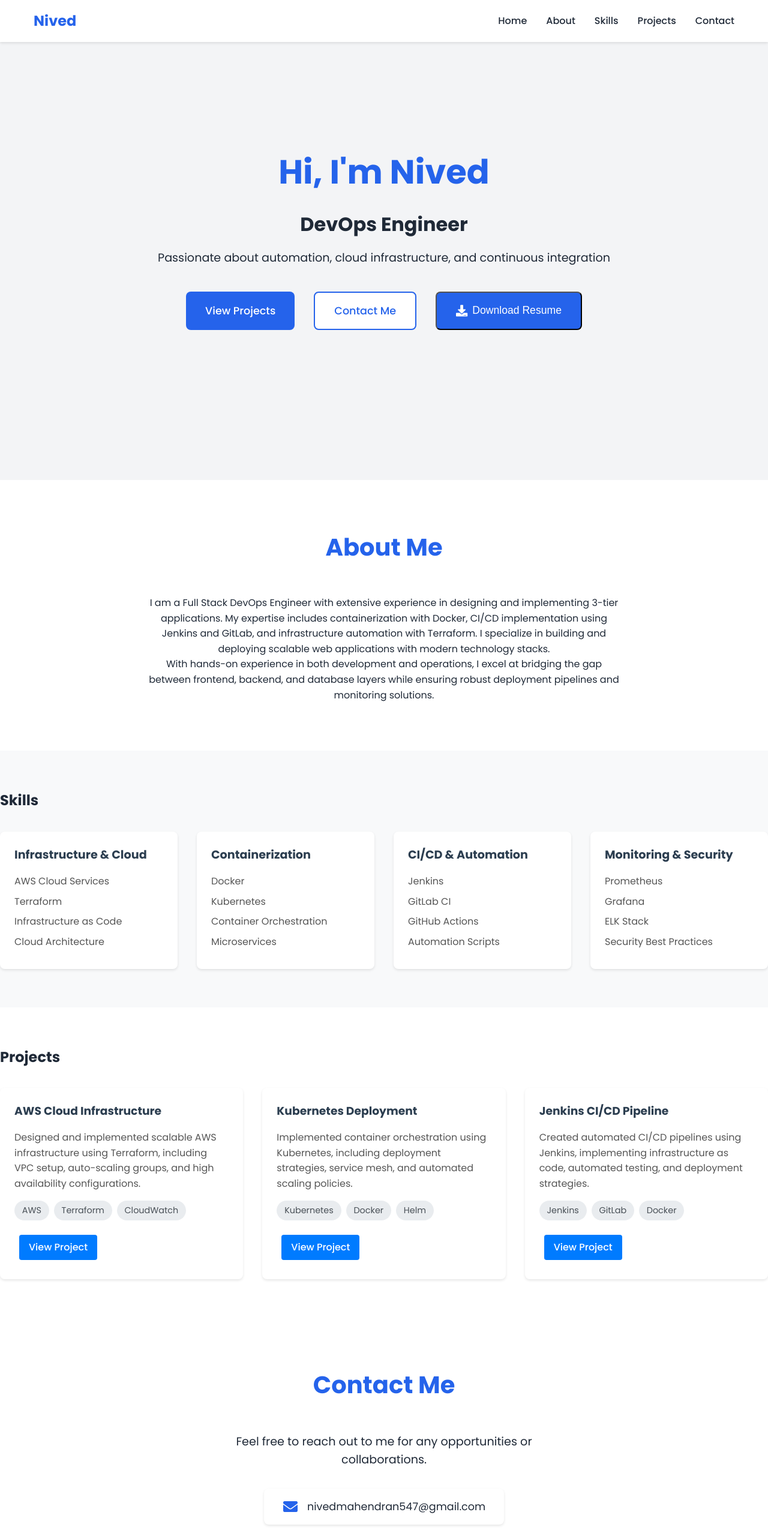
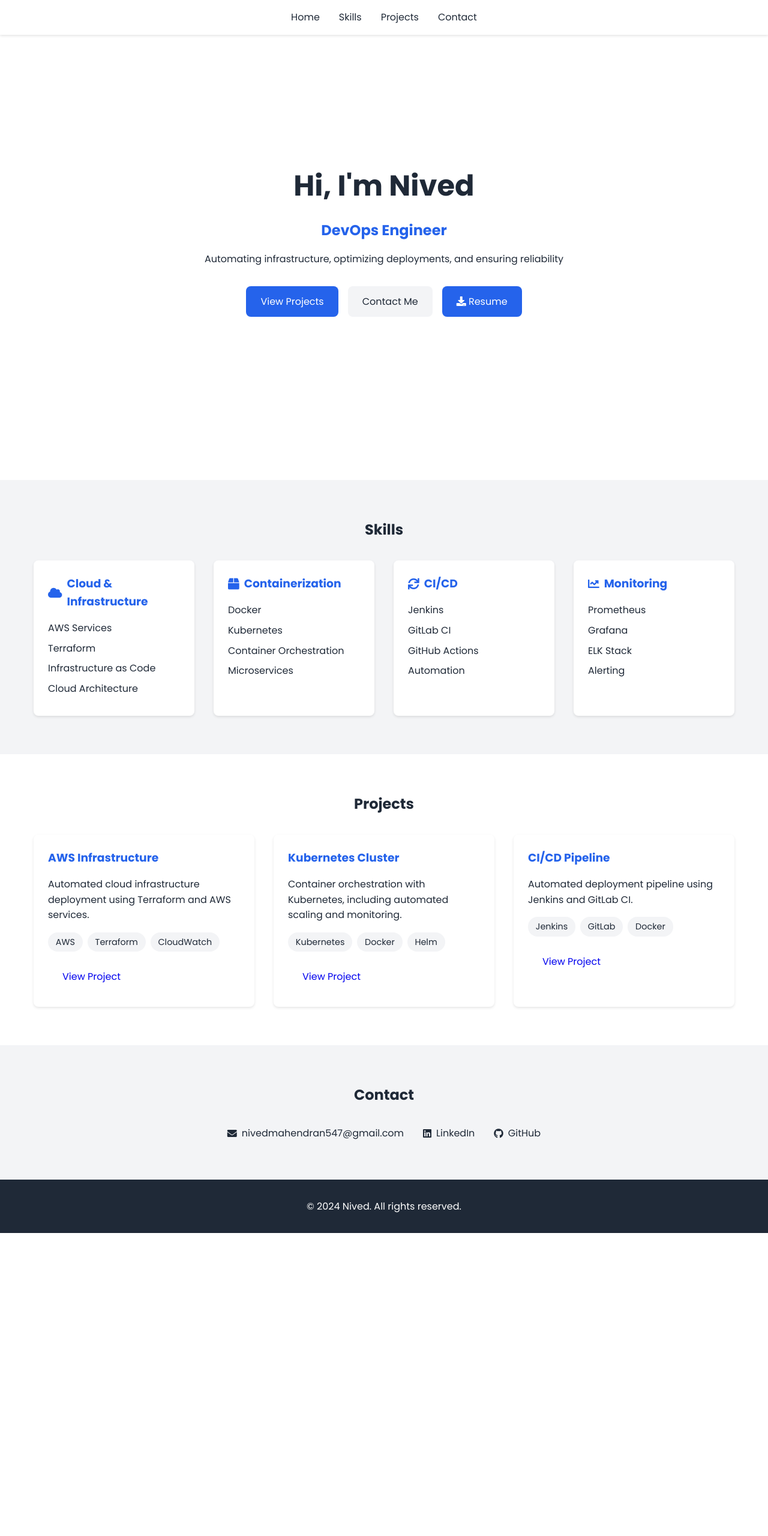
Before and after one commit to nived2/nived2.github.io, a website: page index.html in a window 1280 px wide. Shown: the top 2560 px of the page at 60% size. After the commit the page ends 2055 px from the top, so only its background shows below. Drawn offline with nearby package versions, Linux system fonts and the light colour scheme.

Commit message:
Optimized website: removed encryption, simplified UI, improved performance

```diff
--- a/css/style.css
+++ b/css/style.css
@@ -1,10 +1,10 @@
-/* Global Styles */
+/* Base styles */
 :root {
     --primary-color: #2563eb;
-    --secondary-color: #1e40af;
     --text-color: #1f2937;
-    --light-bg: #f3f4f6;
-    --white: #ffffff;
+    --bg-color: #ffffff;
+    --gray-light: #f3f4f6;
+    --shadow: 0 2px 4px rgba(0,0,0,0.1);
 }
 
 * {
@@ -19,78 +19,67 @@ body {
     color: var(--text-color);
 }
 
-/* Header Styles */
-.header {
+.container {
+    max-width: 1200px;
+    margin: 0 auto;
+    padding: 0 1rem;
+}
+
+/* Header */
+header {
+    background: var(--bg-color);
+    box-shadow: var(--shadow);
     position: fixed;
     width: 100%;
-    background-color: var(--white);
-    box-shadow: 0 2px 4px rgba(0,0,0,0.1);
+    top: 0;
     z-index: 1000;
 }
 
-.nav-container {
-    max-width: 1200px;
-    margin: 0 auto;
+nav ul {
+    display: flex;
+    justify-content: center;
+    list-style: none;
     padding: 1rem;
-    display: flex;
-    justify-content: space-between;
-    align-items: center;
 }
 
-.logo {
-    font-size: 1.5rem;
-    font-weight: 700;
-    color: var(--primary-color);
+nav a {
+    color: var(--text-color);
+    text-decoration: none;
+    padding: 0.5rem 1rem;
+    transition: color 0.3s;
 }
 
-.nav-links {
-    display: flex;
-    list-style: none;
-    gap: 2rem;
-}
-
-.nav-links a {
-    text-decoration: none;
-    color: var(--text-color);
-    font-weight: 500;
-    transition: color 0.3s ease;
-}
-
-.nav-links a:hover {
+nav a:hover {
     color: var(--primary-color);
 }
 
 /* Hero Section */
 .hero {
-    height: 100vh;
+    min-height: 100vh;
     display: flex;
     align-items: center;
     justify-content: center;
     text-align: center;
-    padding: 0 2rem;
-    background-color: var(--light-bg);
+    padding: 4rem 1rem;
 }
 
 .hero-content {
     max-width: 800px;
 }
 
-.hero-content h1 {
-    font-size: 3.5rem;
+.hero h1 {
+    font-size: 3rem;
     margin-bottom: 1rem;
-    color: var(--primary-color);
 }
 
-.hero-content h2 {
-    font-size: 2rem;
+.hero h2 {
+    font-size: 1.5rem;
+    color: var(--primary-color);
     margin-bottom: 1rem;
-    color: var(--text-color);
 }
 
-.hero-content p {
-    font-size: 1.2rem;
+.hero p {
     margin-bottom: 2rem;
-    color: var(--text-color);
 }
 
 .hero-buttons {
@@ -100,125 +89,74 @@ body {
     flex-wrap: wrap;
 }
 
-.hero-buttons .btn {
-    display: inline-flex;
-    align-items: center;
-    gap: 0.5rem;
-    padding: 1rem 2rem;
-    font-size: 1.1rem;
-}
-
-.hero-buttons i {
-    font-size: 1.2rem;
-}
-
-@media (max-width: 768px) {
-    .hero-content h1 {
-        font-size: 2.5rem;
-    }
-
-    .hero-content h2 {
-        font-size: 1.5rem;
-    }
-
-    .hero-content p {
-        font-size: 1rem;
-    }
-
-    .hero-buttons {
-        flex-direction: column;
-        align-items: center;
-    }
-
-    .hero-buttons .btn {
-        width: 100%;
-        max-width: 300px;
-        justify-content: center;
-    }
-}
-
-/* Button Styles */
 .btn {
     display: inline-block;
     padding: 0.8rem 1.5rem;
     border-radius: 0.5rem;
     text-decoration: none;
-    font-weight: 500;
-    transition: all 0.3s ease;
-    margin: 0.5rem;
-}
-
-.primary {
-    background-color: var(--primary-color);
-    color: var(--white);
-}
-
-.secondary {
-    background-color: var(--white);
-    color: var(--primary-color);
-    border: 2px solid var(--primary-color);
+    transition: transform 0.3s, background-color 0.3s;
 }
 
 .btn:hover {
     transform: translateY(-2px);
-    box-shadow: 0 4px 6px rgba(0,0,0,0.1);
 }
 
-/* Section Styles */
-section {
-    padding: 5rem 2rem;
+.primary {
+    background: var(--primary-color);
+    color: white;
 }
 
-.section-title {
-    text-align: center;
-    font-size: 2.5rem;
-    margin-bottom: 3rem;
-    color: var(--primary-color);
+.primary:hover {
+    background: #1d4ed8;
 }
 
-/* About Section */
-.about-content {
-    max-width: 800px;
-    margin: 0 auto;
-    text-align: center;
+.secondary {
+    background: var(--gray-light);
+    color: var(--text-color);
+}
+
+.secondary:hover {
+    background: #e5e7eb;
 }
 
 /* Skills Section */
 .skills {
     padding: 4rem 0;
-    background-color: #f8f9fa;
+    background: var(--gray-light);
+}
+
+.skills h2 {
+    text-align: center;
+    margin-bottom: 2rem;
 }
 
 .skills-grid {
     display: grid;
     grid-template-columns: repeat(auto-fit, minmax(250px, 1fr));
     gap: 2rem;
-    margin-top: 2rem;
 }
 
 .skill-category {
-    background: white;
+    background: var(--bg-color);
     padding: 1.5rem;
-    border-radius: 8px;
-    box-shadow: 0 2px 4px rgba(0,0,0,0.1);
+    border-radius: 0.5rem;
+    box-shadow: var(--shadow);
 }
 
 .skill-category h3 {
-    color: #2c3e50;
+    display: flex;
+    align-items: center;
+    gap: 0.5rem;
     margin-bottom: 1rem;
-    font-size: 1.2rem;
+    color: var(--primary-color);
 }
 
 .skill-category ul {
     list-style: none;
-    padding: 0;
 }
 
 .skill-category li {
     margin: 0.5rem 0;
-    color: #555;
-    display: flex;
-    align-items: center;
 }
 
 /* Projects Section */
@@ -226,19 +164,23 @@ section {
     padding: 4rem 0;
 }
 
+.projects h2 {
+    text-align: center;
+    margin-bottom: 2rem;
+}
+
 .project-grid {
     display: grid;
     grid-template-columns: repeat(auto-fit, minmax(300px, 1fr));
     gap: 2rem;
-    margin-top: 2rem;
 }
 
 .project-card {
-    background: white;
-    border-radius: 8px;
+    background: var(--bg-color);
+    border-radius: 0.5rem;
     padding: 1.5rem;
-    box-shadow: 0 2px 4px rgba(0,0,0,0.1);
-    transition: transform 0.3s ease;
+    box-shadow: var(--shadow);
+    transition: transform 0.3s;
 }
 
 .project-card:hover {
@@ -246,14 +188,12 @@ section {
 }
 
 .project-card h3 {
-    color: #2c3e50;
     margin-bottom: 1rem;
+    color: var(--primary-color);
 }
 
 .project-card p {
-    color: #555;
     margin-bottom: 1rem;
-    line-height: 1.6;
 }
 
 .tech-stack {
@@ -264,128 +204,70 @@ section {
 }
 
 .tech-stack span {
-    background: #e9ecef;
+    background: var(--gray-light);
     padding: 0.3rem 0.8rem;
-    border-radius: 20px;
+    border-radius: 1rem;
     font-size: 0.9rem;
-    color: #495057;
-}
-
-.project-links {
-    display: flex;
-    gap: 1rem;
-}
-
-.project-links .btn {
-    padding: 0.5rem 1rem;
-    border-radius: 4px;
-    text-decoration: none;
-    color: white;
-    background: #007bff;
-    transition: background 0.3s ease;
-}
-
-.project-links .btn:hover {
-    background: #0056b3;
 }
 
 /* Contact Section */
-.contact-content {
-    max-width: 600px;
-    margin: 0 auto;
-    text-align: center;
+.contact {
+    padding: 4rem 0;
+    background: var(--gray-light);
 }
 
-.contact-content p {
-    font-size: 1.2rem;
-    color: var(--text-color);
+.contact h2 {
+    text-align: center;
     margin-bottom: 2rem;
 }
 
-.contact-links {
+.contact-info {
     display: flex;
-    flex-direction: column;
-    gap: 1.5rem;
-    align-items: center;
+    justify-content: center;
+    gap: 2rem;
+    flex-wrap: wrap;
 }
 
 .contact-item {
     display: flex;
     align-items: center;
-    gap: 1rem;
-    font-size: 1.1rem;
+    gap: 0.5rem;
     color: var(--text-color);
     text-decoration: none;
-    padding: 1rem 2rem;
-    border-radius: 0.5rem;
-    background-color: var(--white);
-    box-shadow: 0 2px 4px rgba(0,0,0,0.1);
-    transition: transform 0.3s ease, box-shadow 0.3s ease;
-    width: 100%;
-    max-width: 400px;
+    transition: color 0.3s;
 }
 
 .contact-item:hover {
-    transform: translateY(-2px);
-    box-shadow: 0 4px 8px rgba(0,0,0,0.15);
     color: var(--primary-color);
 }
 
-.contact-item i {
-    font-size: 1.5rem;
-    color: var(--primary-color);
-}
-
-@media (max-width: 768px) {
-    .contact-item {
-        padding: 0.8rem 1.5rem;
-        font-size: 1rem;
-    }
-
-    .contact-item i {
-        font-size: 1.3rem;
-    }
-}
-
 /* Footer */
-.footer {
-    background-color: var(--light-bg);
+footer {
     text-align: center;
-    padding: 1.5rem;
-    margin-top: 2rem;
+    padding: 2rem;
+    background: var(--text-color);
+    color: white;
 }
 
 /* Responsive Design */
 @media (max-width: 768px) {
-    .nav-links {
-        display: none;
-    }
-
-    .hero-content h1 {
+    .hero h1 {
         font-size: 2.5rem;
     }
 
-    .hero-content h2 {
-        font-size: 1.5rem;
+    .contact-info {
+        flex-direction: column;
+        align-items: center;
     }
 
-    .section-title {
-        font-size: 2rem;
+    .hero-buttons {
+        flex-direction: column;
+        align-items: center;
     }
 
-    .certification-list {
-        grid-template-columns: 1fr;
-    }
-
-    .timeline {
-        padding-left: 1.5rem;
-    }
-
-    .timeline-item:before {
-        left: -1.5rem;
-    }
-
-    .timeline-item:after {
-        left: -1.1rem;
+    .btn {
+        width: 100%;
+        max-width: 300px;
+        text-align: center;
     }
 }
--- a/index.html
+++ b/index.html
@@ -3,20 +3,18 @@
 <head>
     <meta charset="UTF-8">
     <meta name="viewport" content="width=device-width, initial-scale=1.0">
+    <meta name="description" content="Nived - DevOps Engineer Portfolio">
     <title>Nived - DevOps Engineer</title>
     <link rel="stylesheet" href="css/style.css">
     <link rel="stylesheet" href="https://cdnjs.cloudflare.com/ajax/libs/font-awesome/5.15.4/css/all.min.css">
     <link href="https://fonts.googleapis.com/css2?family=Poppins:wght@300;400;500;600;700&display=swap" rel="stylesheet">
-    <script src="https://cdnjs.cloudflare.com/ajax/libs/crypto-js/4.1.1/crypto-js.min.js"></script>
 </head>
 <body>
     <!-- Header -->
-    <header class="header">
-        <nav class="nav-container">
-            <div class="logo">Nived</div>
-            <ul class="nav-links">
+    <header>
+        <nav>
+            <ul>
                 <li><a href="#home">Home</a></li>
-                <li><a href="#about">About</a></li>
                 <li><a href="#skills">Skills</a></li>
                 <li><a href="#projects">Projects</a></li>
                 <li><a href="#contact">Contact</a></li>
@@ -29,24 +27,13 @@
         <div class="hero-content">
             <h1>Hi, I'm Nived</h1>
             <h2>DevOps Engineer</h2>
-            <p>Passionate about automation, cloud infrastructure, and continuous integration</p>
+            <p>Automating infrastructure, optimizing deployments, and ensuring reliability</p>
             <div class="hero-buttons">
                 <a href="#projects" class="btn primary">View Projects</a>
                 <a href="#contact" class="btn secondary">Contact Me</a>
-                <button onclick="downloadResume()" class="btn primary download-resume-btn">
-                    <i class="fas fa-download"></i> Download Resume
-                </button>
-            </div>
-        </div>
-    </section>
-
-    <!-- About Section -->
-    <section id="about" class="about">
-        <h2 class="section-title">About Me</h2>
-        <div class="about-content">
-            <div class="about-text">
-                <p>I am a Full Stack DevOps Engineer with extensive experience in designing and implementing 3-tier applications. My expertise includes containerization with Docker, CI/CD implementation using Jenkins and GitLab, and infrastructure automation with Terraform. I specialize in building and deploying scalable web applications with modern technology stacks.</p>
-                <p>With hands-on experience in both development and operations, I excel at bridging the gap between frontend, backend, and database layers while ensuring robust deployment pipelines and monitoring solutions.</p>
+                <a href="assets/pdf/nived.pdf" class="btn primary" download>
+                    <i class="fas fa-download"></i> Resume
+                </a>
             </div>
         </div>
     </section>
@@ -57,16 +44,16 @@
             <h2>Skills</h2>
             <div class="skills-grid">
                 <div class="skill-category">
-                    <h3>Infrastructure & Cloud</h3>
+                    <h3><i class="fas fa-cloud"></i> Cloud & Infrastructure</h3>
                     <ul>
-                        <li>AWS Cloud Services</li>
+                        <li>AWS Services</li>
                         <li>Terraform</li>
                         <li>Infrastructure as Code</li>
                         <li>Cloud Architecture</li>
                     </ul>
                 </div>
                 <div class="skill-category">
-                    <h3>Containerization</h3>
+                    <h3><i class="fas fa-box"></i> Containerization</h3>
                     <ul>
                         <li>Docker</li>
                         <li>Kubernetes</li>
@@ -75,21 +62,21 @@
                     </ul>
                 </div>
                 <div class="skill-category">
-                    <h3>CI/CD & Automation</h3>
+                    <h3><i class="fas fa-sync"></i> CI/CD</h3>
                     <ul>
                         <li>Jenkins</li>
                         <li>GitLab CI</li>
                         <li>GitHub Actions</li>
-                        <li>Automation Scripts</li>
+                        <li>Automation</li>
                     </ul>
                 </div>
                 <div class="skill-category">
-                    <h3>Monitoring & Security</h3>
+                    <h3><i class="fas fa-chart-line"></i> Monitoring</h3>
                     <ul>
                         <li>Prometheus</li>
                         <li>Grafana</li>
                         <li>ELK Stack</li>
-                        <li>Security Best Practices</li>
+                        <li>Alerting</li>
                     </ul>
                 </div>
             </div>
@@ -102,42 +89,36 @@
             <h2>Projects</h2>
             <div class="project-grid">
                 <div class="project-card">
-                    <h3>AWS Cloud Infrastructure</h3>
-                    <p>Designed and implemented scalable AWS infrastructure using Terraform, including VPC setup, auto-scaling groups, and high availability configurations.</p>
+                    <h3>AWS Infrastructure</h3>
+                    <p>Automated cloud infrastructure deployment using Terraform and AWS services.</p>
                     <div class="tech-stack">
                         <span>AWS</span>
                         <span>Terraform</span>
                         <span>CloudWatch</span>
                     </div>
-                    <div class="project-links">
-                        <a href="https://github.com/nived2/aws-infrastructure" class="btn">View Project</a>
-                    </div>
+                    <a href="https://github.com/nived2/aws-infrastructure" class="btn">View Project</a>
                 </div>
 
                 <div class="project-card">
-                    <h3>Kubernetes Deployment</h3>
-                    <p>Implemented container orchestration using Kubernetes, including deployment strategies, service mesh, and automated scaling policies.</p>
+                    <h3>Kubernetes Cluster</h3>
+                    <p>Container orchestration with Kubernetes, including automated scaling and monitoring.</p>
                     <div class="tech-stack">
                         <span>Kubernetes</span>
                         <span>Docker</span>
                         <span>Helm</span>
                     </div>
-                    <div class="project-links">
-                        <a href="https://github.com/nived2/k8s-deployment" class="btn">View Project</a>
-                    </div>
+                    <a href="https://github.com/nived2/k8s-deployment" class="btn">View Project</a>
                 </div>
 
                 <div class="project-card">
-                    <h3>Jenkins CI/CD Pipeline</h3>
-                    <p>Created automated CI/CD pipelines using Jenkins, implementing infrastructure as code, automated testing, and deployment strategies.</p>
+                    <h3>CI/CD Pipeline</h3>
+                    <p>Automated deployment pipeline using Jenkins and GitLab CI.</p>
                     <div class="tech-stack">
                         <span>Jenkins</span>
                         <span>GitLab</span>
                         <span>Docker</span>
                     </div>
-                    <div class="project-links">
-                        <a href="https://github.com/nived2/jenkins-pipeline" class="btn">View Project</a>
-                    </div>
+                    <a href="https://github.com/nived2/jenkins-pipeline" class="btn">View Project</a>
                 </div>
             </div>
         </div>
@@ -145,28 +126,27 @@
 
     <!-- Contact Section -->
     <section id="contact" class="contact">
-        <h2 class="section-title">Contact Me</h2>
-        <div class="contact-content">
-            <p>Feel free to reach out to me for any opportunities or collaborations.</p>
-            <div class="contact-links">
+        <div class="container">
+            <h2>Contact</h2>
+            <div class="contact-info">
                 <a href="mailto:nivedmahendran547@gmail.com" class="contact-item">
                     <i class="fas fa-envelope"></i>
                     <span>nivedmahendran547@gmail.com</span>
                 </a>
                 <a href="https://linkedin.com/in/nived-mahendran-a026941b2" class="contact-item" target="_blank">
                     <i class="fab fa-linkedin"></i>
-                    <span>LinkedIn Profile</span>
+                    <span>LinkedIn</span>
+                </a>
+                <a href="https://github.com/nived2" class="contact-item" target="_blank">
+                    <i class="fab fa-github"></i>
+                    <span>GitHub</span>
                 </a>
             </div>
         </div>
     </section>
 
-    <!-- Footer -->
-    <footer class="footer">
+    <footer>
         <p>&copy; 2024 Nived. All rights reserved.</p>
     </footer>
-
-    <script src="js/main.js"></script>
-    <script src="js/encryption.js"></script>
 </body>
 </html>
--- a/js/encryption.js
+++ /dev/null
@@ -1,76 +0,0 @@
-// Encryption configuration
-const ENCRYPTION_KEY = 'your-secure-password'; // Change this to your secure password
-
-// Function to encrypt the PDF file
-async function encryptFile(arrayBuffer) {
-    const text = Array.from(new Uint8Array(arrayBuffer))
-        .map(byte => String.fromCharCode(byte))
-        .join('');
-
-    return CryptoJS.AES.encrypt(text, ENCRYPTION_KEY).toString();
-}
-
-// Function to decrypt the PDF file
-async function decryptFile(encrypted) {
-    const decrypted = CryptoJS.AES.decrypt(encrypted, ENCRYPTION_KEY);
-    const text = decrypted.toString(CryptoJS.enc.Utf8);
-
-    const bytes = new Uint8Array(text.length);
-    for (let i = 0; i < text.length; i++) {
-        bytes[i] = text.charCodeAt(i);
-    }
-
-    return bytes.buffer;
-}
-
-// Function to handle resume download
-async function downloadResume() {
-    try {
-        // Show loading state
-        const downloadBtn = document.querySelector('.download-resume-btn');
-        if (downloadBtn) {
-            downloadBtn.textContent = 'Downloading...';
-            downloadBtn.disabled = true;
-        }
-
-        // Fetch the encrypted file
-        const response = await fetch('assets/pdf/nived.pdf.enc');
-        if (!response.ok) {
-            throw new Error('Failed to fetch encrypted file');
-        }
-
-        // Get the encrypted content
-        const encryptedContent = await response.text();
-
-        // Decrypt the content
-        const decryptedBuffer = await decryptFile(encryptedContent);
-
-        // Create blob and download
-        const blob = new Blob([decryptedBuffer], { type: 'application/pdf' });
-        const url = URL.createObjectURL(blob);
-
-        const a = document.createElement('a');
-        a.href = url;
-        a.download = 'nived_resume.pdf';
-        document.body.appendChild(a);
-        a.click();
-        document.body.removeChild(a);
-        URL.revokeObjectURL(url);
-
-        // Reset button state
-        if (downloadBtn) {
-            downloadBtn.textContent = 'Download Resume';
-            downloadBtn.disabled = false;
-        }
-    } catch (error) {
-        console.error('Error downloading resume:', error);
-        alert('Error downloading resume. Please try again.');
-
-        // Reset button state on error
-        const downloadBtn = document.querySelector('.download-resume-btn');
-        if (downloadBtn) {
-            downloadBtn.textContent = 'Download Resume';
-            downloadBtn.disabled = false;
-        }
-    }
-}
```
Also changed, not shown: encrypt-resume.js (deleted, +0 -36 lines), 1 other file.
